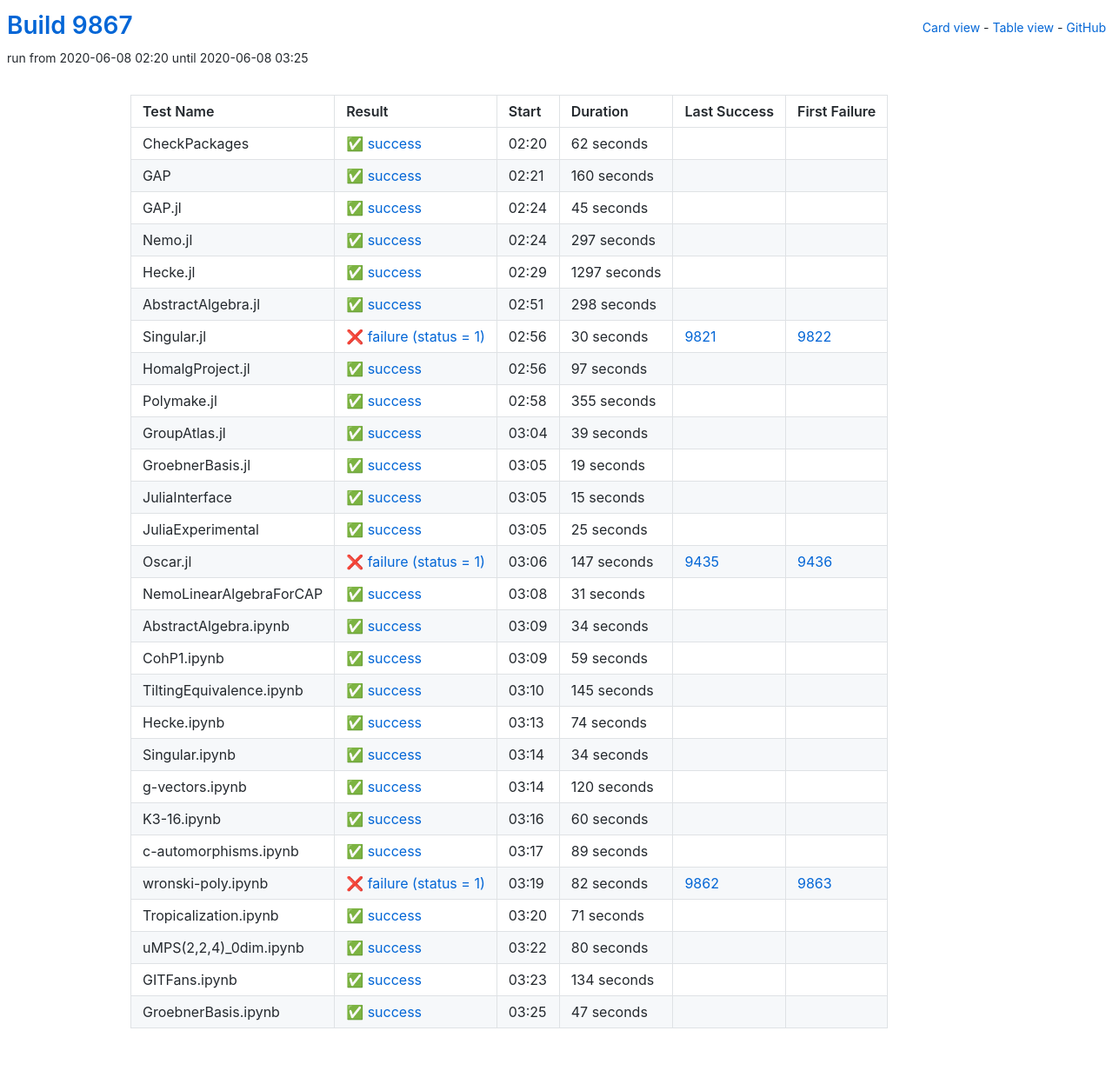
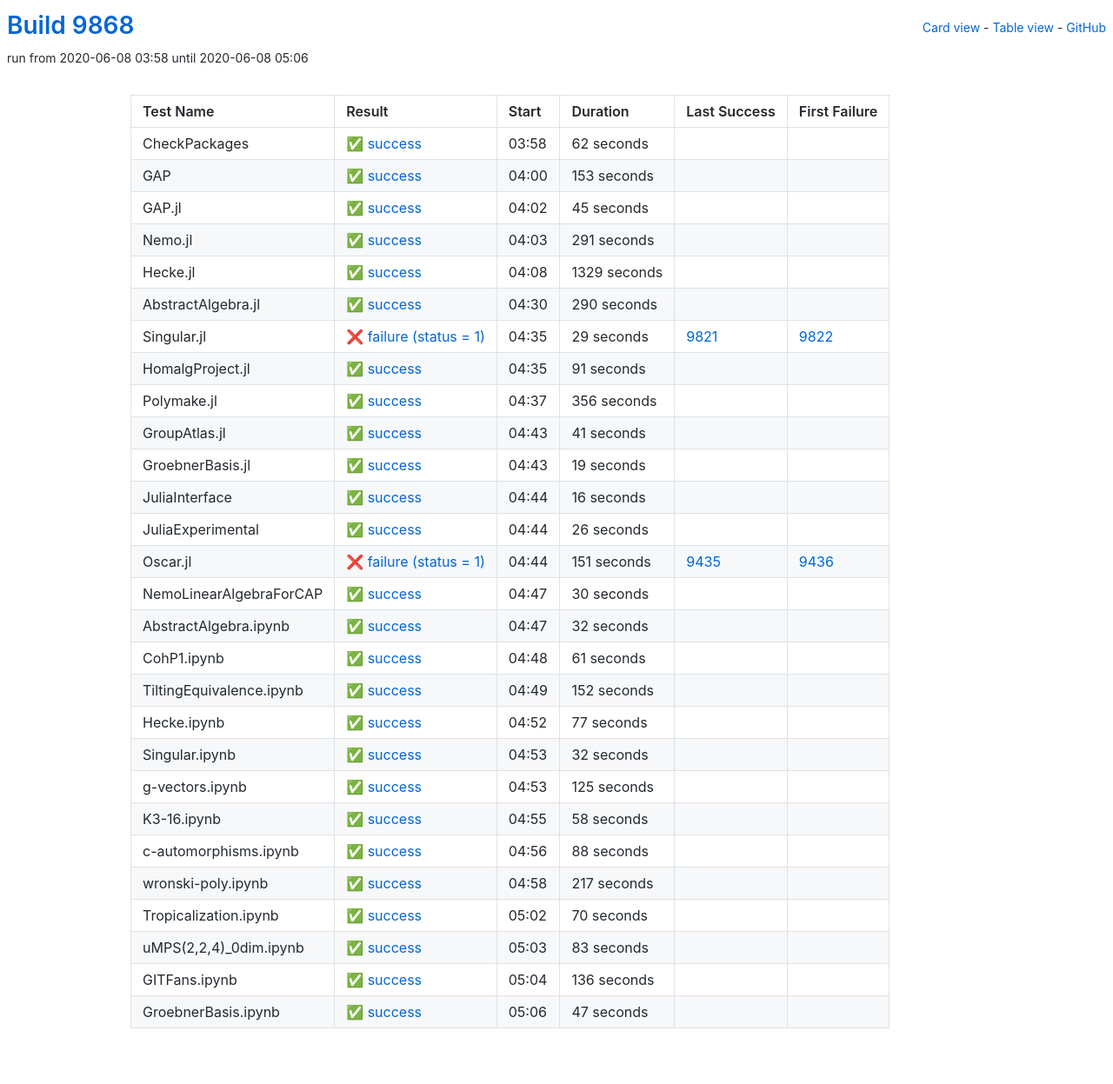
Before and after one commit to oscar-system/oscar-ci-status, a Jekyll site: the page built from table.html, in a window 1280 px wide. Shown: the whole page at 87% size. Built offline with Jekyll 4.4.1, drawn with Linux system fonts in a browser that asks for light colours.

Commit message:
Build 9868

```diff
--- a/_data/ci.yml
+++ b/_data/ci.yml
@@ -1,5 +1,5 @@
-build: 9867
-build_url: https://oscarci.mathematik.uni-kl.de/job/oscar/9867/
+build: 9868
+build_url: https://oscarci.mathematik.uni-kl.de/job/oscar/9868/
 job: oscar
 tests:
 - duration: 62
@@ -9,21 +9,21 @@
   id: checkpackages
   last_success: false
   last_success_url: null
-  log: https://oscarci.mathematik.uni-kl.de/job/oscar/9867/artifact/logs/build-9867/CheckPackages.log
+  log: https://oscarci.mathematik.uni-kl.de/job/oscar/9868/artifact/logs/build-9868/CheckPackages.log
   name: CheckPackages
-  start: 2020-06-08 02:20
+  start: 2020-06-08 03:58
   status: success
   success: true
-- duration: 160
+- duration: 153
   exitcode: 0
   first_failure: false
   first_failure_url: null
   id: gap
   last_success: false
   last_success_url: null
-  log: https://oscarci.mathematik.uni-kl.de/job/oscar/9867/artifact/logs/build-9867/GAP.log
+  log: https://oscarci.mathematik.uni-kl.de/job/oscar/9868/artifact/logs/build-9868/GAP.log
   name: GAP
-  start: 2020-06-08 02:21
+  start: 2020-06-08 04:00
   status: success
   success: true
 - duration: 45
@@ -33,93 +33,93 @@
   id: gap-jl
   last_success: false
   last_success_url: null
-  log: https://oscarci.mathematik.uni-kl.de/job/oscar/9867/artifact/logs/build-9867/GAP.jl.log
+  log: https://oscarci.mathematik.uni-kl.de/job/oscar/9868/artifact/logs/build-9868/GAP.jl.log
   name: GAP.jl
-  start: 2020-06-08 02:24
+  start: 2020-06-08 04:02
   status: success
   success: true
-- duration: 297
+- duration: 291
   exitcode: 0
   first_failure: false
   first_failure_url: null
   id: nemo-jl
   last_success: false
   last_success_url: null
-  log: https://oscarci.mathematik.uni-kl.de/job/oscar/9867/artifact/logs/build-9867/Nemo.jl.log
+  log: https://oscarci.mathematik.uni-kl.de/job/oscar/9868/artifact/logs/build-9868/Nemo.jl.log
   name: Nemo.jl
-  start: 2020-06-08 02:24
+  start: 2020-06-08 04:03
   status: success
   success: true
-- duration: 1297
+- duration: 1329
   exitcode: 0
   first_failure: false
   first_failure_url: null
   id: hecke-jl
   last_success: false
   last_success_url: null
-  log: https://oscarci.mathematik.uni-kl.de/job/oscar/9867/artifact/logs/build-9867/Hecke.jl.log
+  log: https://oscarci.mathematik.uni-kl.de/job/oscar/9868/artifact/logs/build-9868/Hecke.jl.log
   name: Hecke.jl
-  start: 2020-06-08 02:29
+  start: 2020-06-08 04:08
   status: success
   success: true
-- duration: 298
+- duration: 290
   exitcode: 0
   first_failure: false
   first_failure_url: null
   id: abstractalgebra-jl
   last_success: false
   last_success_url: null
-  log: https://oscarci.mathematik.uni-kl.de/job/oscar/9867/artifact/logs/build-9867/AbstractAlgebra.jl.log
+  log: https://oscarci.mathematik.uni-kl.de/job/oscar/9868/artifact/logs/build-9868/AbstractAlgebra.jl.log
   name: AbstractAlgebra.jl
-  start: 2020-06-08 02:51
+  start: 2020-06-08 04:30
   status: success
   success: true
-- duration: 30
+- duration: 29
   exitcode: 1
   first_failure: 9822
   first_failure_url: https://oscarci.mathematik.uni-kl.de/job/oscar/9822/
   id: singular-jl
   last_success: 9821
   last_success_url: https://oscarci.mathematik.uni-kl.de/job/oscar/9821/
-  log: https://oscarci.mathematik.uni-kl.de/job/oscar/9867/artifact/logs/build-9867/Singular.jl.log
+  log: https://oscarci.mathematik.uni-kl.de/job/oscar/9868/artifact/logs/build-9868/Singular.jl.log
   name: Singular.jl
-  start: 2020-06-08 02:56
+  start: 2020-06-08 04:35
   status: failure
   success: false
-- duration: 97
+- duration: 91
   exitcode: 0
   first_failure: false
   first_failure_url: null
   id: homalgproject-jl
   last_success: false
   last_success_url: null
-  log: https://oscarci.mathematik.uni-kl.de/job/oscar/9867/artifact/logs/build-9867/HomalgProject.jl.log
+  log: https://oscarci.mathematik.uni-kl.de/job/oscar/9868/artifact/logs/build-9868/HomalgProject.jl.log
   name: HomalgProject.jl
-  start: 2020-06-08 02:56
+  start: 2020-06-08 04:35
   status: success
   success: true
-- duration: 355
+- duration: 356
   exitcode: 0
   first_failure: false
   first_failure_url: null
   id: polymake-jl
   last_success: false
   last_success_url: null
-  log: https://oscarci.mathematik.uni-kl.de/job/oscar/9867/artifact/logs/build-9867/Polymake.jl.log
+  log: https://oscarci.mathematik.uni-kl.de/job/oscar/9868/artifact/logs/build-9868/Polymake.jl.log
   name: Polymake.jl
-  start: 2020-06-08 02:58
+  start: 2020-06-08 04:37
   status: success
   success: true
-- duration: 39
+- duration: 41
   exitcode: 0
   first_failure: false
   first_failure_url: null
   id: groupatlas-jl
   last_success: false
   last_success_url: null
-  log: https://oscarci.mathematik.uni-kl.de/job/oscar/9867/artifact/logs/build-9867/GroupAtlas.jl.log
+  log: https://oscarci.mathematik.uni-kl.de/job/oscar/9868/artifact/logs/build-9868/GroupAtlas.jl.log
   name: GroupAtlas.jl
-  start: 2020-06-08 03:04
+  start: 2020-06-08 04:43
   status: success
   success: true
 - duration: 19
@@ -129,201 +129,201 @@
   id: groebnerbasis-jl
   last_success: false
   last_success_url: null
-  log: https://oscarci.mathematik.uni-kl.de/job/oscar/9867/artifact/logs/build-9867/GroebnerBasis.jl.log
+  log: https://oscarci.mathematik.uni-kl.de/job/oscar/9868/artifact/logs/build-9868/GroebnerBasis.jl.log
   name: GroebnerBasis.jl
-  start: 2020-06-08 03:05
+  start: 2020-06-08 04:43
   status: success
   success: true
-- duration: 15
+- duration: 16
   exitcode: 0
   first_failure: false
   first_failure_url: null
   id: juliainterface
   last_success: false
   last_success_url: null
-  log: https://oscarci.mathematik.uni-kl.de/job/oscar/9867/artifact/logs/build-9867/JuliaInterface.log
+  log: https://oscarci.mathematik.uni-kl.de/job/oscar/9868/artifact/logs/build-9868/JuliaInterface.log
   name: JuliaInterface
-  start: 2020-06-08 03:05
+  start: 2020-06-08 04:44
   status: success
   success: true
-- duration: 25
+- duration: 26
   exitcode: 0
   first_failure: false
   first_failure_url: null
   id: juliaexperimental
   last_success: false
   last_success_url: null
-  log: https://oscarci.mathematik.uni-kl.de/job/oscar/9867/artifact/logs/build-9867/JuliaExperimental.log
+  log: https://oscarci.mathematik.uni-kl.de/job/oscar/9868/artifact/logs/build-9868/JuliaExperimental.log
   name: JuliaExperimental
-  start: 2020-06-08 03:05
+  start: 2020-06-08 04:44
   status: success
   success: true
-- duration: 147
+- duration: 151
   exitcode: 1
   first_failure: 9436
   first_failure_url: https://oscarci.mathematik.uni-kl.de/job/oscar/9436/
   id: oscar-jl
   last_success: 9435
   last_success_url: https://oscarci.mathematik.uni-kl.de/job/oscar/9435/
-  log: https://oscarci.mathematik.uni-kl.de/job/oscar/9867/artifact/logs/build-9867/Oscar.jl.log
+  log: https://oscarci.mathematik.uni-kl.de/job/oscar/9868/artifact/logs/build-9868/Oscar.jl.log
   name: Oscar.jl
-  start: 2020-06-08 03:06
+  start: 2020-06-08 04:44
   status: failure
   success: false
-- duration: 31
+- duration: 30
   exitcode: 0
   first_failure: false
   first_failure_url: null
   id: nemolinearalgebraforcap
   last_success: false
   last_success_url: null
-  log: https://oscarci.mathematik.uni-kl.de/job/oscar/9867/artifact/logs/build-9867/NemoLinearAlgebraForCAP.log
+  log: https://oscarci.mathematik.uni-kl.de/job/oscar/9868/artifact/logs/build-9868/NemoLinearAlgebraForCAP.log
   name: NemoLinearAlgebraForCAP
-  start: 2020-06-08 03:08
+  start: 2020-06-08 04:47
   status: success
   success: true
-- duration: 34
+- duration: 32
   exitcode: 0
   first_failure: false
   first_failure_url: null
   id: abstractalgebra-ipynb
   last_success: false
   last_success_url: null
-  log: https://oscarci.mathematik.uni-kl.de/job/oscar/9867/artifact/logs/build-9867/AbstractAlgebra.ipynb.log
+  log: https://oscarci.mathematik.uni-kl.de/job/oscar/9868/artifact/logs/build-9868/AbstractAlgebra.ipynb.log
   name: AbstractAlgebra.ipynb
-  start: 2020-06-08 03:09
+  start: 2020-06-08 04:47
   status: success
   success: true
-- duration: 59
+- duration: 61
   exitcode: 0
   first_failure: false
   first_failure_url: null
   id: cohp1-ipynb
   last_success: false
   last_success_url: null
-  log: https://oscarci.mathematik.uni-kl.de/job/oscar/9867/artifact/logs/build-9867/CohP1.ipynb.log
+  log: https://oscarci.mathematik.uni-kl.de/job/oscar/9868/artifact/logs/build-9868/CohP1.ipynb.log
   name: CohP1.ipynb
-  start: 2020-06-08 03:09
+  start: 2020-06-08 04:48
   status: success
   success: true
-- duration: 145
+- duration: 152
   exitcode: 0
   first_failure: false
   first_failure_url: null
   id: tiltingequivalence-ipynb
   last_success: false
   last_success_url: null
-  log: https://oscarci.mathematik.uni-kl.de/job/oscar/9867/artifact/logs/build-9867/TiltingEquivalence.ipynb.log
+  log: https://oscarci.mathematik.uni-kl.de/job/oscar/9868/artifact/logs/build-9868/TiltingEquivalence.ipynb.log
   name: TiltingEquivalence.ipynb
-  start: 2020-06-08 03:10
+  start: 2020-06-08 04:49
   status: success
   success: true
-- duration: 74
+- duration: 77
   exitcode: 0
   first_failure: false
   first_failure_url: null
   id: hecke-ipynb
   last_success: false
   last_success_url: null
-  log: https://oscarci.mathematik.uni-kl.de/job/oscar/9867/artifact/logs/build-9867/Hecke.ipynb.log
+  log: https://oscarci.mathematik.uni-kl.de/job/oscar/9868/artifact/logs/build-9868/Hecke.ipynb.log
   name: Hecke.ipynb
-  start: 2020-06-08 03:13
+  start: 2020-06-08 04:52
   status: success
   success: true
-- duration: 34
+- duration: 32
   exitcode: 0
   first_failure: false
   first_failure_url: null
   id: singular-ipynb
   last_success: false
   last_success_url: null
-  log: https://oscarci.mathematik.uni-kl.de/job/oscar/9867/artifact/logs/build-9867/Singular.ipynb.log
+  log: https://oscarci.mathematik.uni-kl.de/job/oscar/9868/artifact/logs/build-9868/Singular.ipynb.log
   name: Singular.ipynb
-  start: 2020-06-08 03:14
+  start: 2020-06-08 04:53
   status: success
   success: true
-- duration: 120
+- duration: 125
   exitcode: 0
   first_failure: false
   first_failure_url: null
   id: g-vectors-ipynb
   last_success: false
   last_success_url: null
-  log: https://oscarci.mathematik.uni-kl.de/job/oscar/9867/artifact/logs/build-9867/g-vectors.ipynb.log
+  log: https://oscarci.mathematik.uni-kl.de/job/oscar/9868/artifact/logs/build-9868/g-vectors.ipynb.log
   name: g-vectors.ipynb
-  start: 2020-06-08 03:14
+  start: 2020-06-08 04:53
   status: success
   success: true
-- duration: 60
+- duration: 58
   exitcode: 0
   first_failure: false
   first_failure_url: null
   id: k3-16-ipynb
   last_success: false
   last_success_url: null
-  log: https://oscarci.mathematik.uni-kl.de/job/oscar/9867/artifact/logs/build-9867/K3-16.ipynb.log
+  log: https://oscarci.mathematik.uni-kl.de/job/oscar/9868/artifact/logs/build-9868/K3-16.ipynb.log
   name: K3-16.ipynb
-  start: 2020-06-08 03:16
+  start: 2020-06-08 04:55
   status: success
   success: true
-- duration: 89
+- duration: 88
   exitcode: 0
   first_failure: false
   first_failure_url: null
   id: c-automorphisms-ipynb
   last_success: false
   last_success_url: null
-  log: https://oscarci.mathematik.uni-kl.de/job/oscar/9867/artifact/logs/build-9867/c-automorphisms.ipynb.log
+  log: https://oscarci.mathematik.uni-kl.de/job/oscar/9868/artifact/logs/build-9868/c-automorphisms.ipynb.log
   name: c-automorphisms.ipynb
-  start: 2020-06-08 03:17
+  start: 2020-06-08 04:56
   status: success
   success: true
-- duration: 82
-  exitcode: 1
-  first_failure: 9863
-  first_failure_url: https://oscarci.mathematik.uni-kl.de/job/oscar/9863/
+- duration: 217
+  exitcode: 0
+  first_failure: false
+  first_failure_url: null
   id: wronski-poly-ipynb
-  last_success: 9862
-  last_success_url: https://oscarci.mathematik.uni-kl.de/job/oscar/9862/
-  log: https://oscarci.mathematik.uni-kl.de/job/oscar/9867/artifact/logs/build-9867/wronski-poly.ipynb.log
+  last_success: false
+  last_success_url: null
+  log: https://oscarci.mathematik.uni-kl.de/job/oscar/9868/artifact/logs/build-9868/wronski-poly.ipynb.log
   name: wronski-poly.ipynb
-  start: 2020-06-08 03:19
-  status: failure
-  success: false
-- duration: 71
+  start: 2020-06-08 04:58
+  status: success
+  success: true
+- duration: 70
   exitcode: 0
   first_failure: false
   first_failure_url: null
   id: tropicalization-ipynb
   last_success: false
   last_success_url: null
-  log: https://oscarci.mathematik.uni-kl.de/job/oscar/9867/artifact/logs/build-9867/Tropicalization.ipynb.log
+  log: https://oscarci.mathematik.uni-kl.de/job/oscar/9868/artifact/logs/build-9868/Tropicalization.ipynb.log
   name: Tropicalization.ipynb
-  start: 2020-06-08 03:20
+  start: 2020-06-08 05:02
   status: success
   success: true
-- duration: 80
+- duration: 83
   exitcode: 0
   first_failure: false
   first_failure_url: null
   id: umps-2-2-4-0dim-ipynb
   last_success: false
   last_success_url: null
-  log: https://oscarci.mathematik.uni-kl.de/job/oscar/9867/artifact/logs/build-9867/uMPS-2-2-4-_0dim.ipynb.log
+  log: https://oscarci.mathematik.uni-kl.de/job/oscar/9868/artifact/logs/build-9868/uMPS-2-2-4-_0dim.ipynb.log
   name: uMPS(2,2,4)_0dim.ipynb
-  start: 2020-06-08 03:22
+  start: 2020-06-08 05:03
   status: success
   success: true
-- duration: 134
+- duration: 136
   exitcode: 0
   first_failure: false
   first_failure_url: null
   id: gitfans-ipynb
   last_success: false
   last_success_url: null
-  log: https://oscarci.mathematik.uni-kl.de/job/oscar/9867/artifact/logs/build-9867/GITFans.ipynb.log
+  log: https://oscarci.mathematik.uni-kl.de/job/oscar/9868/artifact/logs/build-9868/GITFans.ipynb.log
   name: GITFans.ipynb
-  start: 2020-06-08 03:23
+  start: 2020-06-08 05:04
   status: success
   success: true
 - duration: 47
@@ -333,8 +333,8 @@
   id: groebnerbasis-ipynb
   last_success: false
   last_success_url: null
-  log: https://oscarci.mathematik.uni-kl.de/job/oscar/9867/artifact/logs/build-9867/GroebnerBasis.ipynb.log
+  log: https://oscarci.mathematik.uni-kl.de/job/oscar/9868/artifact/logs/build-9868/GroebnerBasis.ipynb.log
   name: GroebnerBasis.ipynb
-  start: 2020-06-08 03:25
+  start: 2020-06-08 05:06
   status: success
   success: true
```
Also changed, not shown: README.md.
